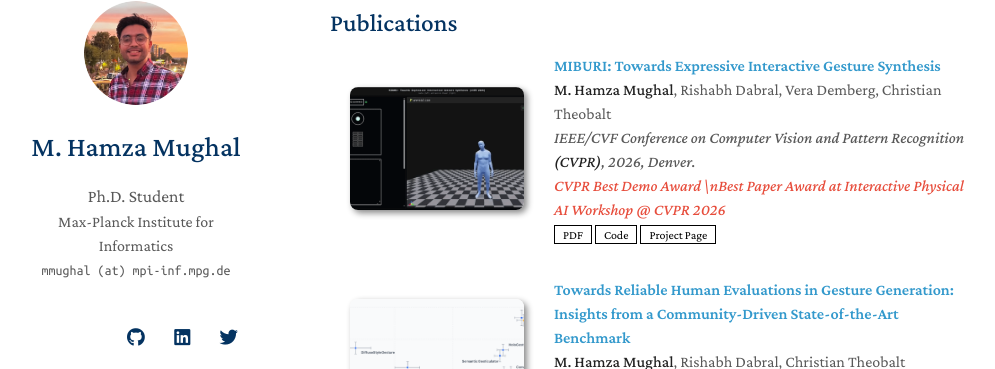
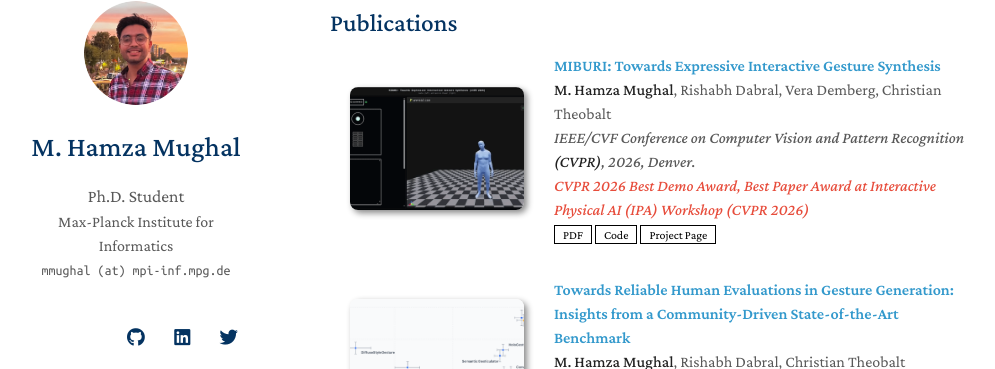
Before and after one commit to m-hamza-mughal/m-hamza-mughal.github.io, a Jekyll site: the page built from index.md, in a window 1280 px wide and 900 px high, scrolled down 449 px. Shown: the part 83-452 px from the top of the window, without its empty margins (140-1135 px from the left). Built offline with Jekyll 4.4.1, drawn with Linux system fonts in a browser that asks for light colours; nearby versions of some CDN libraries; a style sheet for code colours, icons or effects is not loaded; our own code applies the rules of GitHub Pages for plain Markdown files.

Commit message:
reorder fields

```diff
--- a/_data/publications.yml
+++ b/_data/publications.yml
@@ -9,7 +9,7 @@ main:
     # dataset: https://edmond.mpg.de/dataset.xhtml?persistentId=doi:10.17617/3.IPFYCC
     # bibtex: https://bib.yliu.me/MICCAI23.txt
     image: ./assets/papers/miburi.gif
-    notes: CVPR Best Demo Award \nBest Paper Award at Interactive Physical AI Workshop @ CVPR 2026
+    notes: CVPR 2026 Best Demo Award, Best Paper Award at Interactive Physical AI (IPA) Workshop (CVPR 2026)
 
   - title: "Towards Reliable Human Evaluations in Gesture Generation: Insights from a Community-Driven State-of-the-Art Benchmark"
     authors: <strong>M. Hamza Mughal</strong>, Rishabh Dabral, Christian Theobalt
```
